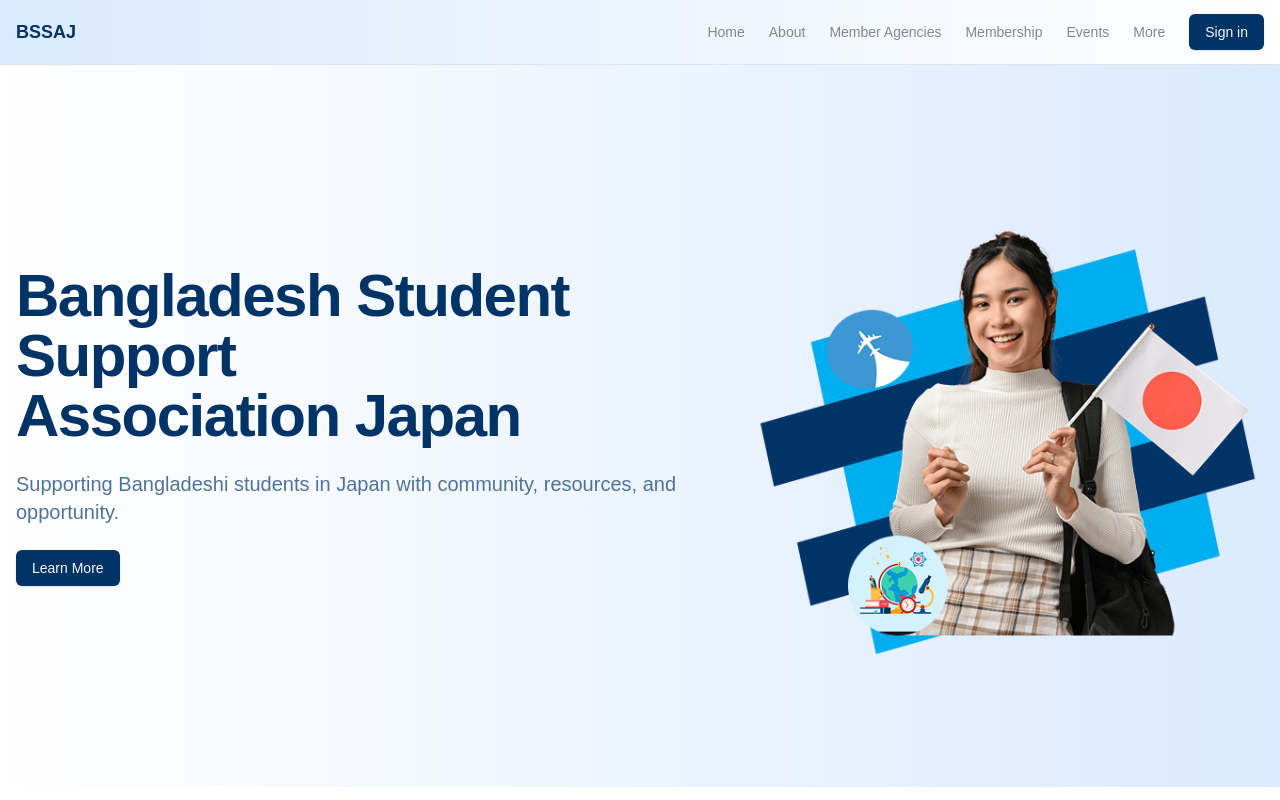
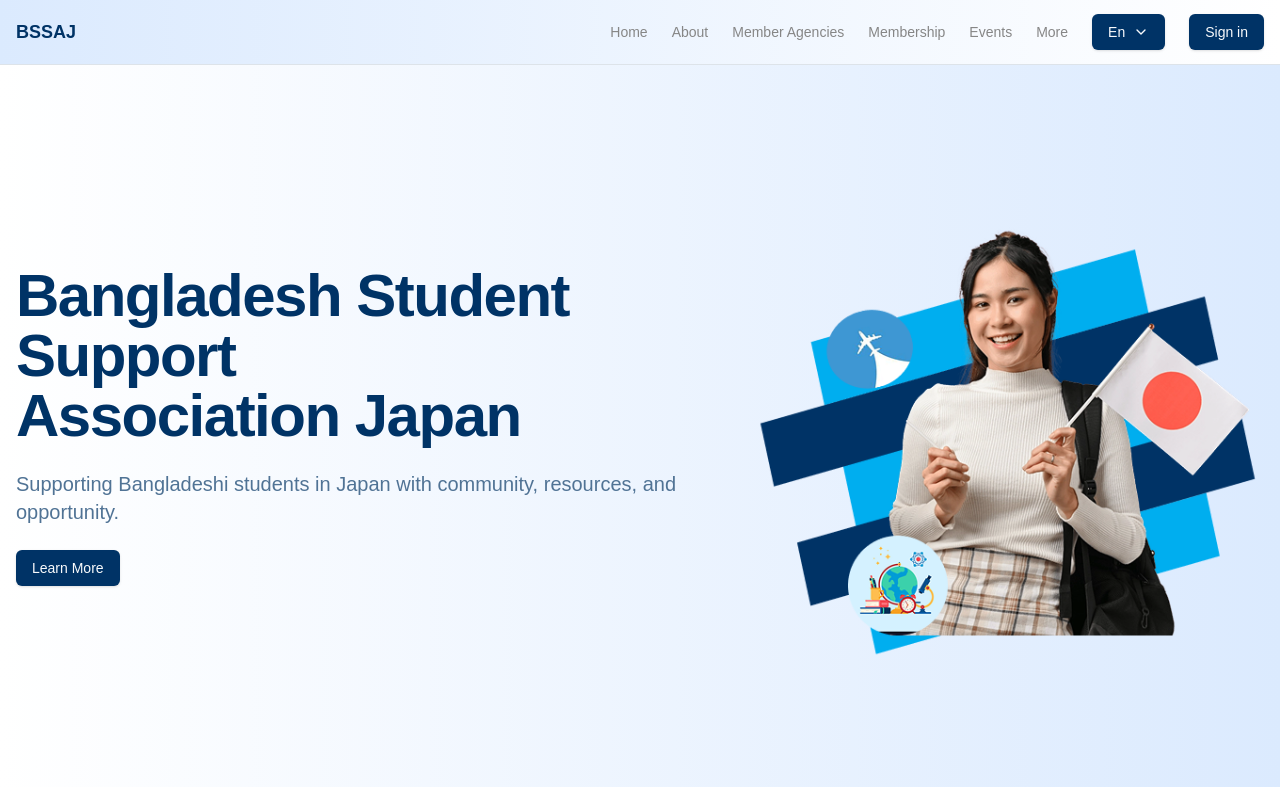
Before and after one commit to sakib-xrz/bssaj-frontend, a Next.js app: page / in a window 1280 px wide. Shown: the top 800 px of the page. Built offline with nearby package versions, Linux system fonts and the light colour scheme.

Commit message:
navbar updated

```diff
--- a/components/shared/navbar.tsx
+++ b/components/shared/navbar.tsx
@@ -3,7 +3,7 @@
 import Link from "next/link";
 import { Button } from "@/components/ui/button";
 import { Sheet, SheetContent, SheetTrigger } from "@/components/ui/sheet";
-import { MenuIcon } from "lucide-react";
+import { MenuIcon, ChevronDown } from "lucide-react";
 import { navLinks } from "@/lib/data";
 import Container from "./container";
 
@@ -26,6 +26,9 @@ export default function Navbar() {
               {link.name}
             </Link>
           ))}
+          <Button className="">
+            En <ChevronDown />
+          </Button>
           <Button>Sign in</Button>
         </nav>
 
```
